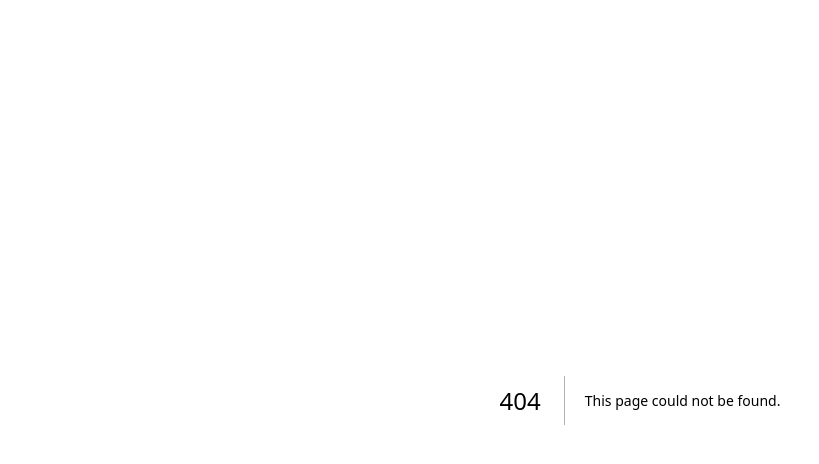
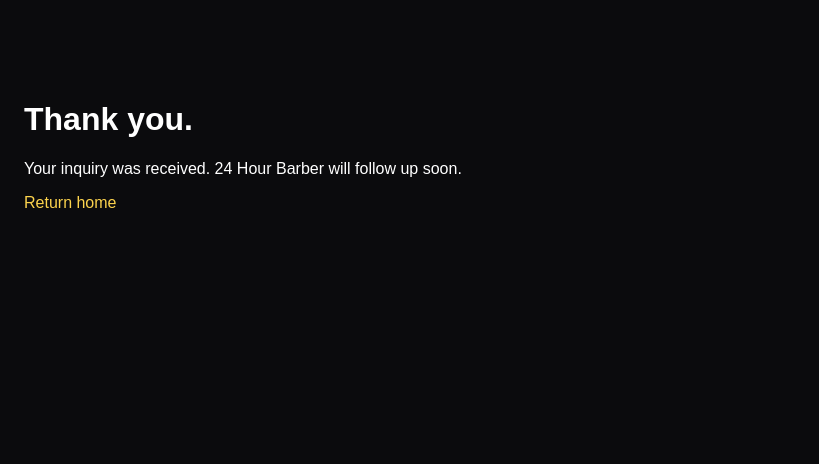
Before and after one commit to 24HourBarber/24-hour-barber, a Next.js app: page /thank-you in a window 1280 px wide. Before the commit this address had no page. Shown: the top 464 px of the page, without its empty margins (0-819 px from the left). Built offline with nearby package versions, Linux system fonts and the light colour scheme.

Commit message:
Create page.js

```diff
--- /dev/null
+++ b/app/thank-you/page.js
@@ -0,0 +1,22 @@
+export default function ThankYouPage() {
+  return (
+    <main
+      style={{
+        minHeight: "100vh",
+        background: "#0b0b0d",
+        color: "white",
+        padding: "80px 24px",
+      }}
+    >
+      <h1>Thank you.</h1>
+
+      <p>
+        Your inquiry was received. 24 Hour Barber will follow up soon.
+      </p>
+
+      <a href="/" style={{ color: "#fcd34d" }}>
+        Return home
+      </a>
+    </main>
+  );
+}
```
